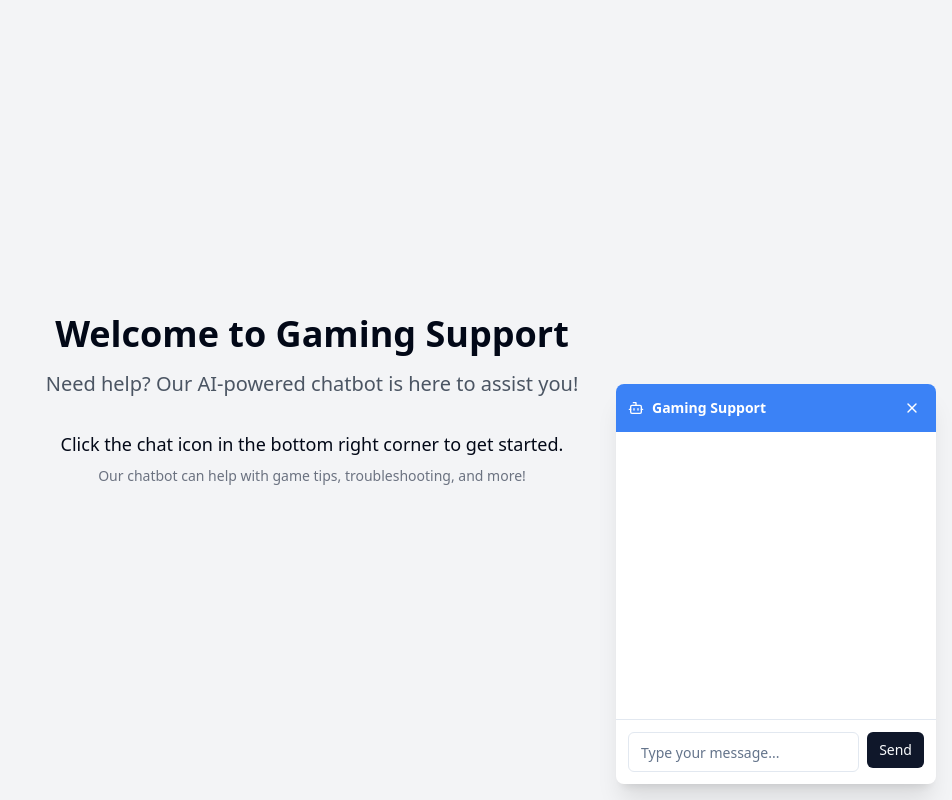
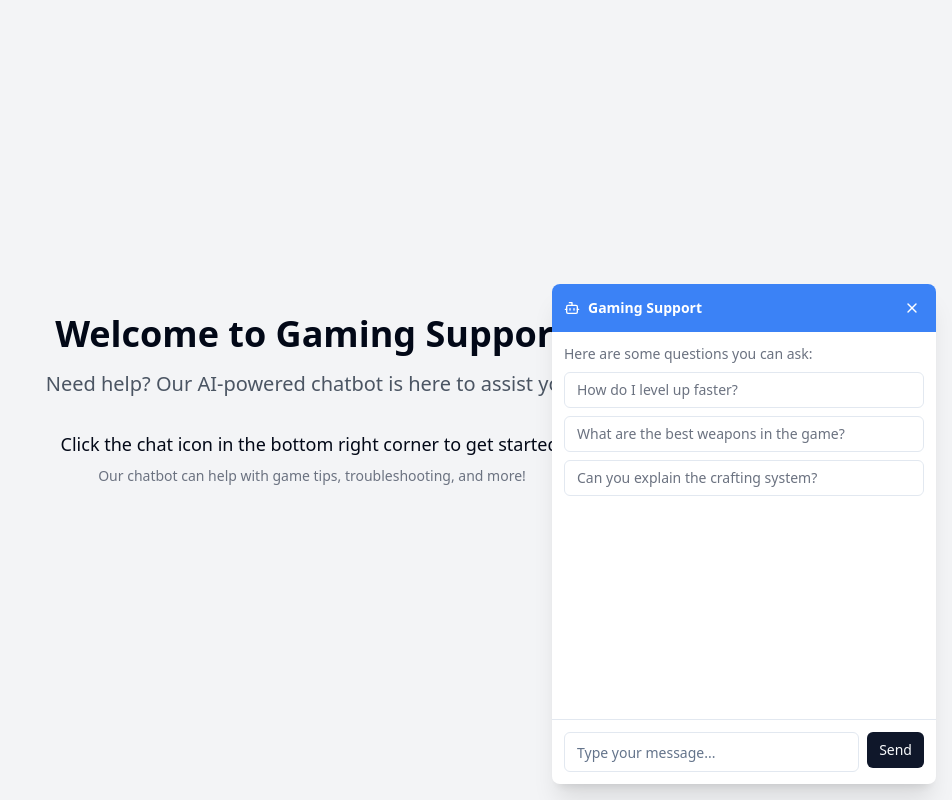
Before and after one commit to KKSpro/chatpop-gamer-stream, a React (Vite) app: page / in a window 1280 px wide. Both pictures are taken after a click on the button 1240 px from the left and 760 px from the top of the page. Shown: the whole page, without its empty margins (328-1280 px from the left). Built offline with nearby package versions, Linux system fonts and the light colour scheme.

Commit message:
Increase popup size and add questions
Updated the chatbot popup window size for better visibility and added starter questions to enhance user interaction.
[skip gpt_engineer]

```diff
--- a/src/components/ChatbotPopup.tsx
+++ b/src/components/ChatbotPopup.tsx
@@ -11,6 +11,12 @@ interface Message {
   text: string;
   isUser: boolean;
 }
+
+const starterQuestions = [
+  "How do I level up faster?",
+  "What are the best weapons in the game?",
+  "Can you explain the crafting system?",
+];
 
 const ChatbotPopup: React.FC = () => {
   const [isOpen, setIsOpen] = useState(false);
@@ -26,10 +32,10 @@ const ChatbotPopup: React.FC = () => {
     }
   }, [messages]);
 
-  const handleSendMessage = () => {
-    if (input.trim() === '') return;
+  const handleSendMessage = (text: string = input) => {
+    if (text.trim() === '') return;
 
-    const userMessage: Message = { id: Date.now(), text: input, isUser: true };
+    const userMessage: Message = { id: Date.now(), text, isUser: true };
     setMessages((prev) => [...prev, userMessage]);
     setInput('');
 
@@ -78,7 +84,7 @@ const ChatbotPopup: React.FC = () => {
         </Button>
       )}
       {isOpen && (
-        <div className="bg-white rounded-lg shadow-xl w-64 sm:w-80 flex flex-col h-[400px]">
+        <div className="bg-white rounded-lg shadow-xl w-80 sm:w-96 flex flex-col h-[500px]">
           <div className="flex justify-between items-center p-3 bg-blue-500 text-white rounded-t-lg">
             <h3 className="font-semibold text-sm flex items-center">
               <Bot size={16} className="mr-2" />
@@ -94,6 +100,22 @@ const ChatbotPopup: React.FC = () => {
             </Button>
           </div>
           <ScrollArea className="flex-grow p-3" ref={scrollAreaRef}>
+            {messages.length === 0 && (
+              <div className="text-gray-500 text-sm mb-4">
+                <p className="mb-2">Here are some questions you can ask:</p>
+                {starterQuestions.map((question, index) => (
+                  <Button
+                    key={index}
+                    variant="outline"
+                    size="sm"
+                    className="mb-2 w-full justify-start"
+                    onClick={() => handleSendMessage(question)}
+                  >
+                    {question}
+                  </Button>
+                ))}
+              </div>
+            )}
             {messages.map((message) => (
               <ChatMessage key={message.id} message={message} />
             ))}
```
